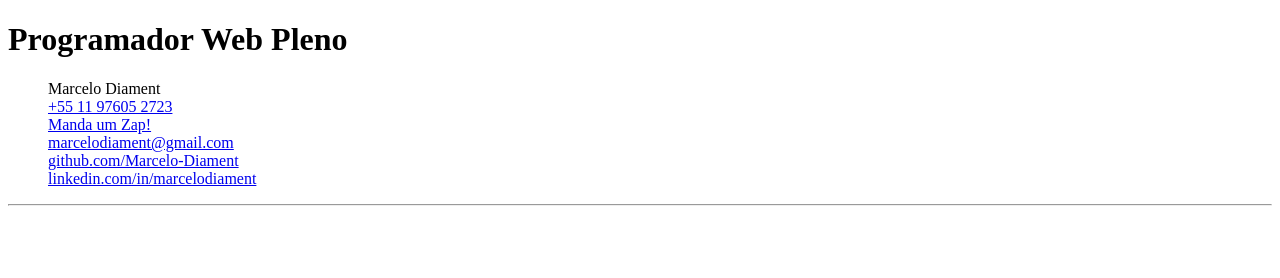
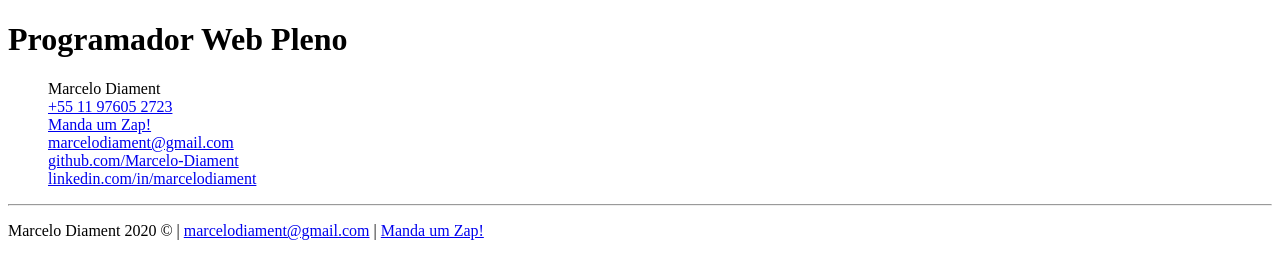
Before and after one commit to Marcelo-Diament/tn09-02-html-e-css, a plain HTML site: page index.html in a window 1280 px wide. Drawn offline with Linux system fonts and the light colour scheme.

Commit message:
feature: footer included

```diff
--- a/index.html
+++ b/index.html
@@ -30,6 +30,9 @@
         </ul>
     </header>
     <hr>
+    <footer>
+        <p>Marcelo Diament 2020 &copy; | <a href="mailto:marcelodiament@gmail.com?subject=Vaga%20de%20Programador%20Jr&body=Olá,%20gostei%20do%20seu%20perfil!">marcelodiament@gmail.com</a> | <a href="https://wa.me/+5511976052723?text=%E2%9D%A4%20Ol%C3%A1,%0D%0A%0D%0AAcessei%20o%20site%20agilmindset%20e%20gostaria%20de%20saber%20mais%20sobre%0D%0A" target="_blank" rel="noopener noreferrer">Manda um Zap!</a></p>
+    </footer>
 </body>
 
 </html>
```
